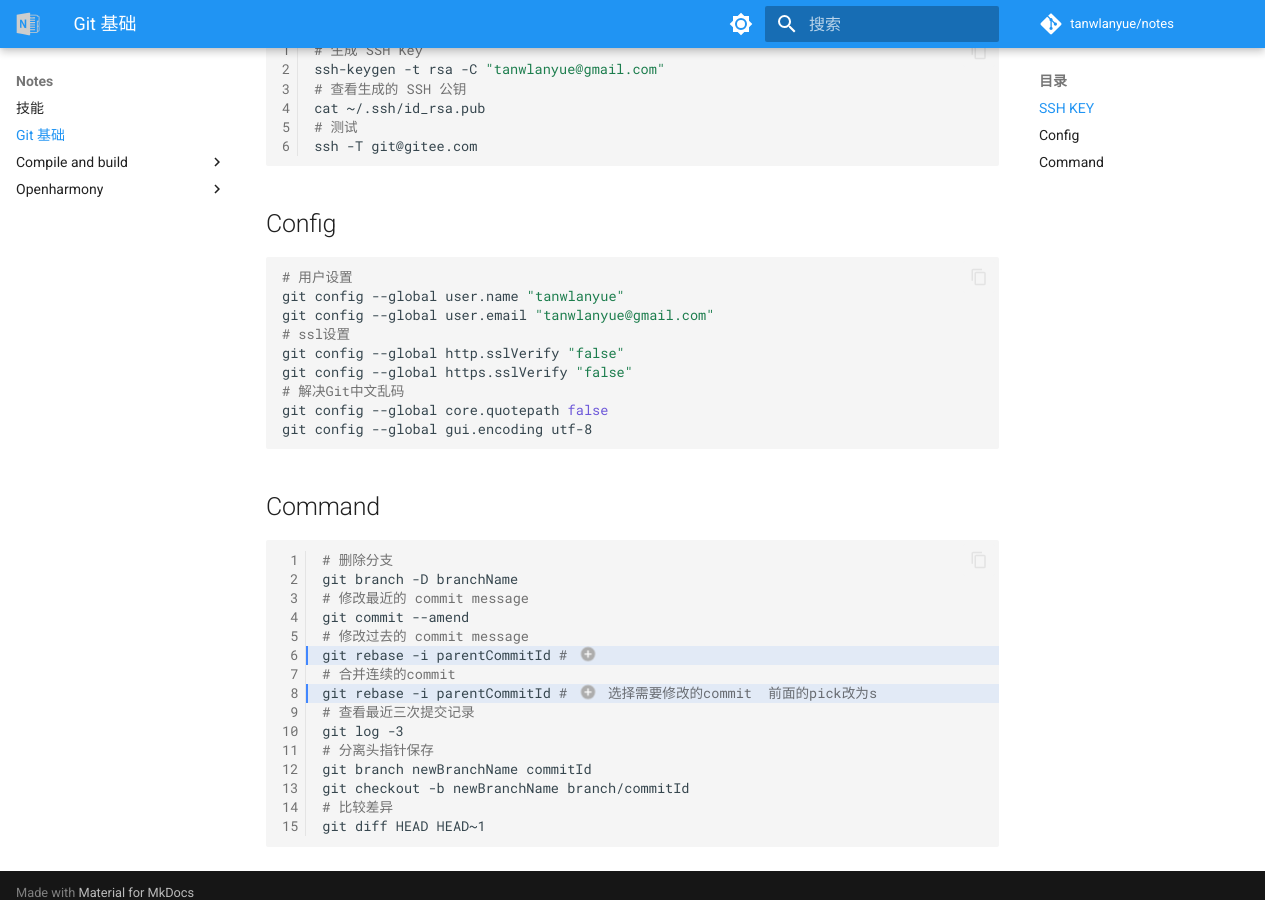
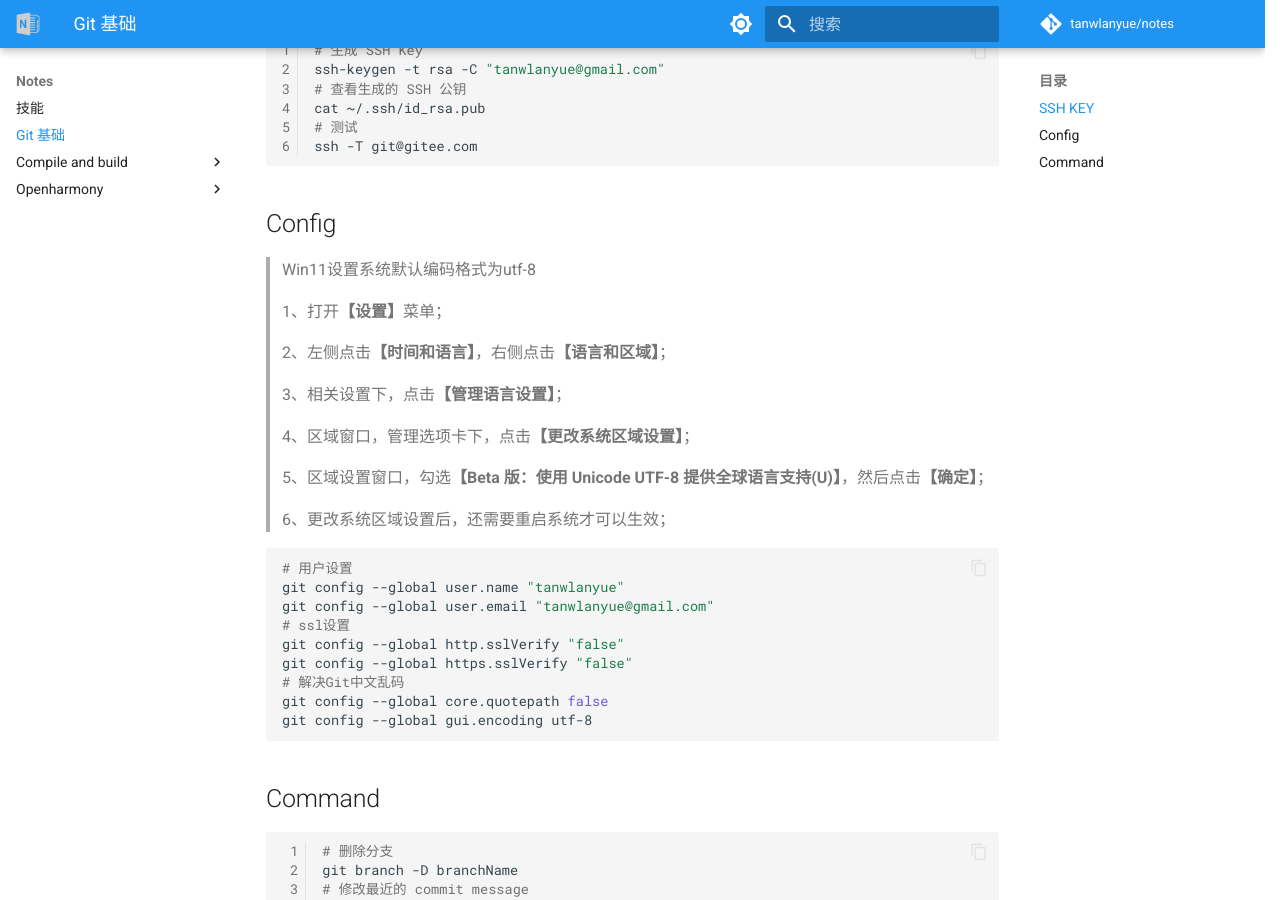
Before and after one commit to tanwlanyue/notes, an MkDocs documentation site: the page built from docs/git.md, in a window 1280 px wide and 900 px high, scrolled down 306 px. Built offline with MkDocs 1.6.1 and Material for MkDocs 9.7.7, drawn with Linux system fonts in a browser that asks for light colours; comment, search, counter and statistics services are not loaded.

Commit message:
update git

````diff
--- a/docs/git.md
+++ b/docs/git.md
@@ -20,6 +20,20 @@ ssh -T git@gitee.com
 ```
 
 ## Config
+
+> Win11设置系统默认编码格式为utf-8
+>
+> 1、打开**【设置】**菜单；
+>
+> 2、左侧点击**【时间和语言】**，右侧点击**【语言和区域】**；
+>
+> 3、相关设置下，点击**【管理语言设置】**；
+>
+> 4、区域窗口，管理选项卡下，点击**【更改系统区域设置】**；
+>
+> 5、区域设置窗口，勾选**【Beta 版：使用 Unicode UTF-8 提供全球语言支持(U)】**，然后点击**【确定】**；
+>
+> 6、更改系统区域设置后，还需要重启系统才可以生效；
 
 ``` sh
 # 用户设置
@@ -44,7 +58,7 @@ git commit --amend
 # 修改过去的 commit message
 git rebase -i parentCommitId # (1)
 # 合并连续的commit
-git rebase -i parentCommitId # (2) 选择需要修改的commit  前面的pick改为s
+git rebase -i parentCommitId # (2)
 # 查看最近三次提交记录
 git log -3
 # 分离头指针保存
````
